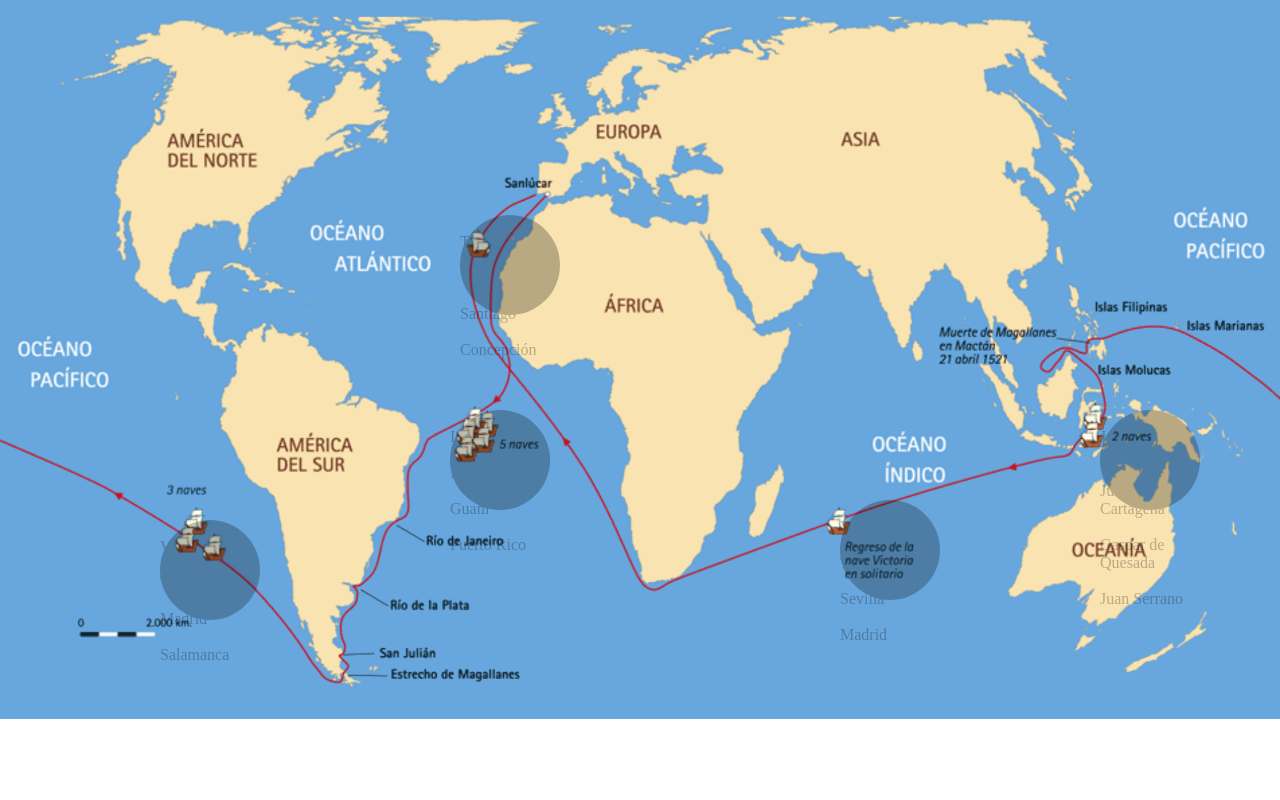
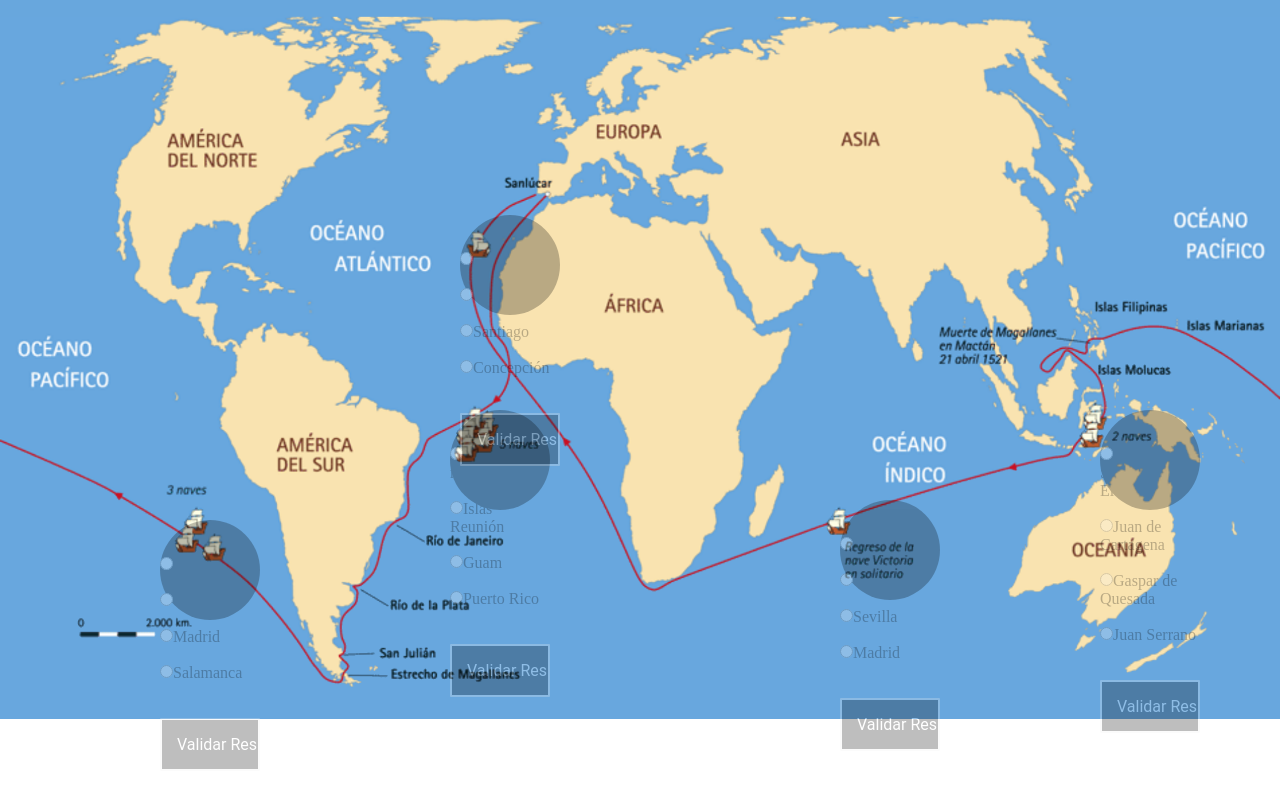
Before and after one commit to carlosseguraanton/El-viaje-de-Magallanes, a PHP site: page /contenido/controller/juego.php in a window 1280 px wide. Run offline with PHP 8.4, Linux system fonts and the light colour scheme; data comes from the database, SQL or seed files in the repository; data that the repository does not hold is empty.

Commit message:
Add files via upload

```diff
--- a/contenido/controller/juego.php
+++ b/contenido/controller/juego.php
@@ -22,6 +22,8 @@
         </div>
         <?php
 
+            $br = "<br>";
+
             for ($i = 1; $i <= 5; $i++) {
                 echo "<div class='circulo" . $i . "'>";
 
@@ -36,20 +38,13 @@
                         $respuesta2 = $pregunta->getRespuesta2();
                         $respuesta3 = $pregunta->getRespuesta3();
 
-                        echo "<br>";
-                        echo "<input type='radio' value='" . $respuestac . "'name='respuesta" . $i . "'>" . $respuestac . "</input>";
-                        echo "<br>";
-                        echo "<br>";
-                        echo "<input type='radio' value='" . $respuesta1 . "'name='respuesta" . $i . "'>" . $respuesta1 . "</input>";
-                        echo "<br>";
-                        echo "<br>";
-                        echo "<input type='radio' value='" . $respuesta2 . "'name='respuesta" . $i . "'>" . $respuesta2 . "</input>";
-                        echo "<br>";
-                        echo "<br>";
-                        echo "<input type='radio' value='" . $respuesta3 . "'name='respuesta" . $i . "'>" . $respuesta3 . "</input>";
-                        echo "<br>";
-                        echo "<br>";
-                        echo "<br>";
+                        echo $br;
+                        echo $br;
+                        echo "<input type='radio' value='" . $respuestac . "'name='respuesta" . $i . "'>" . $respuestac . "</input>" . $br . $br;
+                        echo "<input type='radio' value='" . $respuesta1 . "'name='respuesta" . $i . "'>" . $respuesta1 . "</input>" . $br . $br;
+                        echo "<input type='radio' value='" . $respuesta2 . "'name='respuesta" . $i . "'>" . $respuesta2 . "</input>" . $br . $br;
+                        echo "<input type='radio' value='" . $respuesta3 . "'name='respuesta" . $i . "'>" . $respuesta3 . "</input>" . $br . $br;
+                        echo $br;
                         echo "<input type='button' value='Validar Respuesta'name='validar'</input>";
 
                     echo "</div>";
--- a/css/main.css
+++ b/css/main.css
@@ -253,9 +253,31 @@
 	box-sizing: border-box;
 }
 
-p, input[type="radio"], input[type="button"] {
+p {
 	display: none;
 }
+
+/*input[type="radio"], input[type="button"] {
+	display: none;
+}*/
+
+input[type="button"] {
+	background: black;
+	border-radius: 1px;
+	border: 2px solid #f2f2f2;
+	color: #fff;
+	cursor: pointer;
+	display: inline-block;
+	font-family: "Roboto";
+	font-size: 16px;
+	padding: 15px;
+	width: 100%;
+	-webkit-transition: all 0.3s ease;
+	-o-transition: all 0.3s ease;
+	transition: all 0.3s ease;
+	text-align: center;
+	text-decoration: none;
+  }
 
 .respuesta1, .respuesta2, .respuesta3, .respuesta4, .respuesta5 {
 	/*display: none;*/
```
